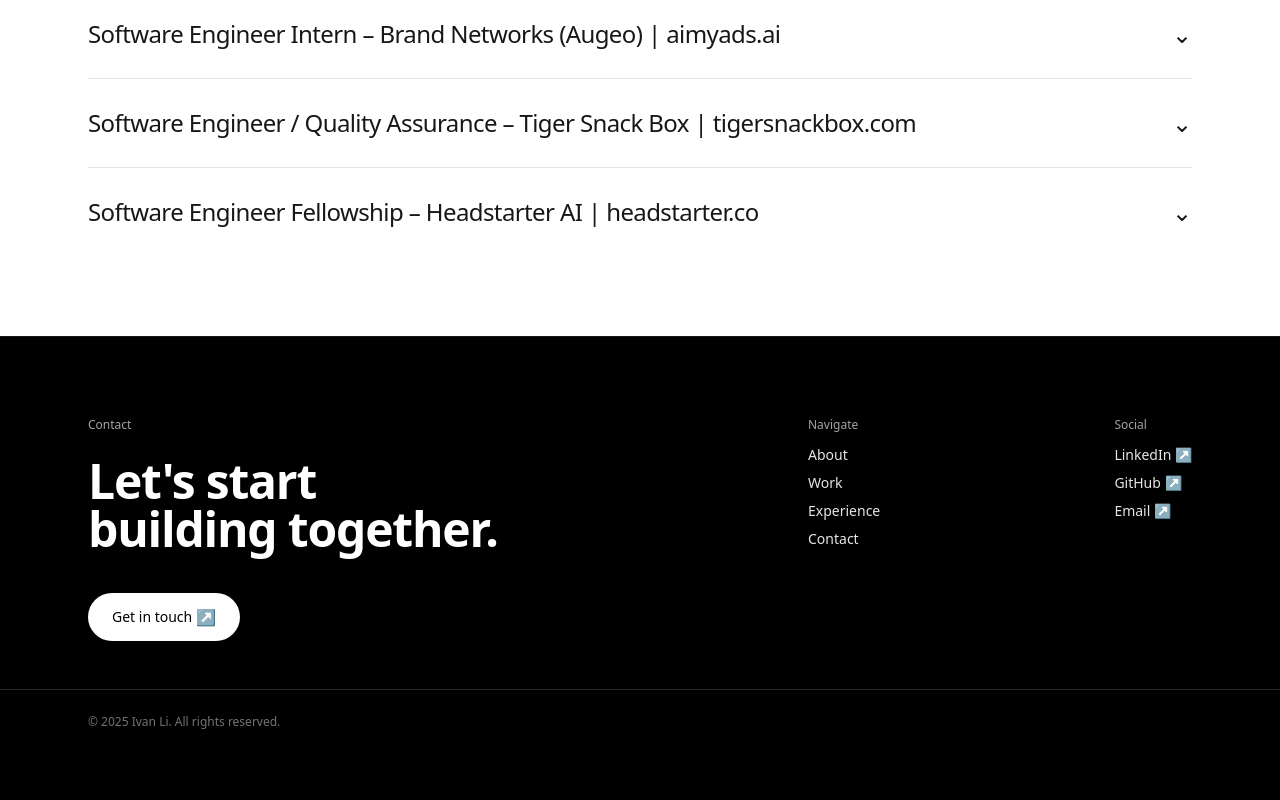
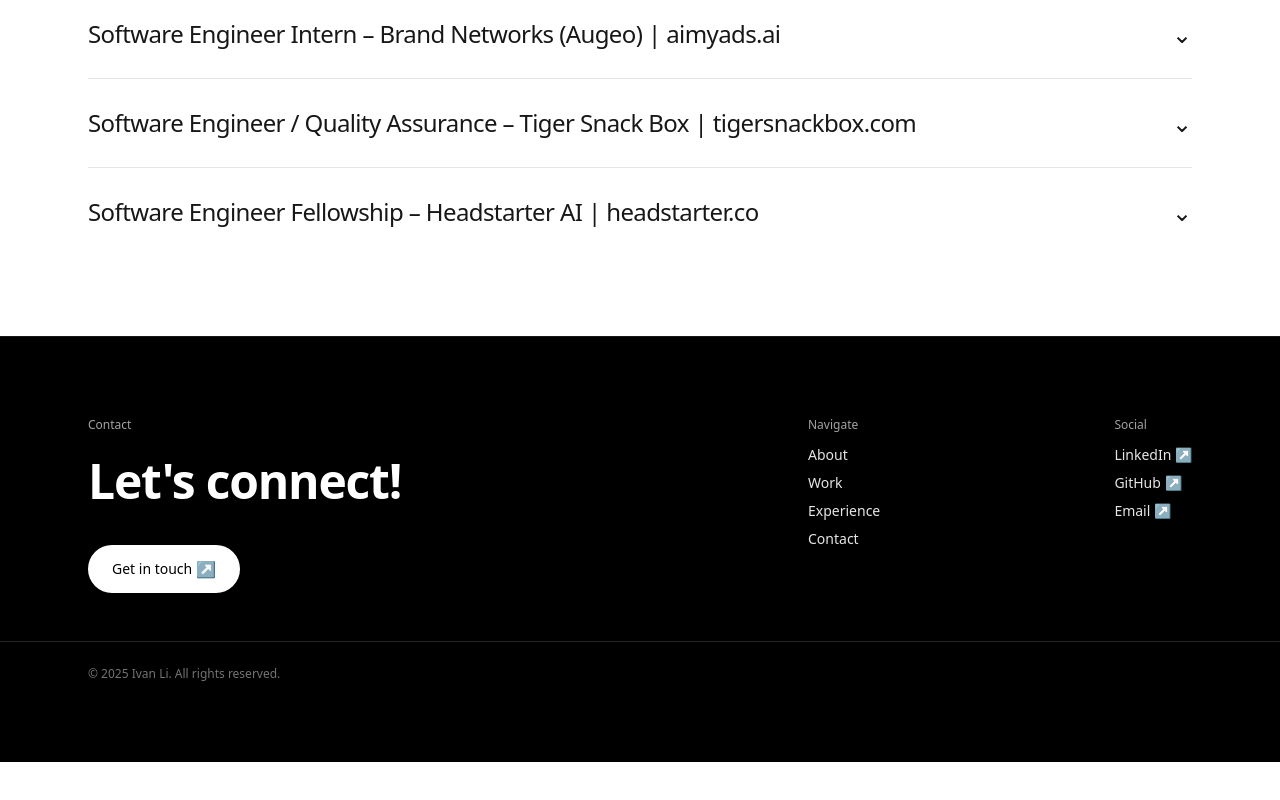
Before and after one commit to IvanLi06/Portfolio, a React (Vite) app: page / in a window 1280 px wide. Shown: the part 3088-3888 px from the top of the page. After the commit the page ends 3850 px from the top, so only its background shows below. Built offline with nearby package versions, Linux system fonts and the light colour scheme.

Commit message:
lets connect

```diff
--- a/src/components/ContactSection.tsx
+++ b/src/components/ContactSection.tsx
@@ -9,9 +9,7 @@
         <div className="max-w-xl">
           <p className="mb-6 text-xs text-neutral-400">Contact</p>
           <h2 className="text-4xl font-semibold leading-tight tracking-tight md:text-5xl">
-            Let&apos;s start
-            <br />
-            building together.
+            Let&apos;s connect!
           </h2>
 
           <a
```
